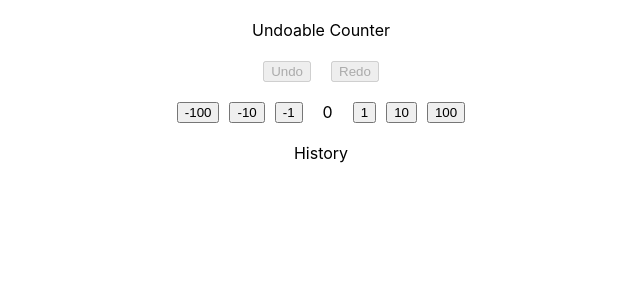
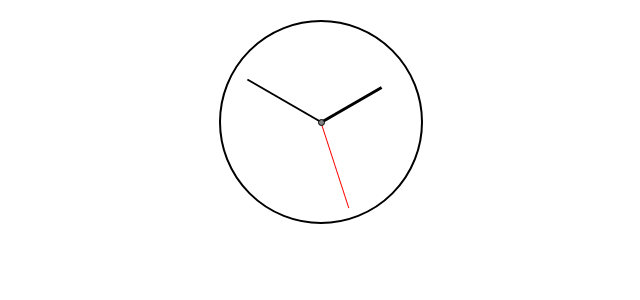
Before and after one commit to shrey-soni/Frontendeval, a React (Create React App) app: page / in a window 1280 px wide. Shown: the top 300 px of the page, without its empty margins (319-959 px from the left). Built offline with nearby package versions, Linux system fonts and the light colour scheme.

Commit message:
analog_clock

```diff
--- a/src/App.js
+++ b/src/App.js
@@ -1,11 +1,14 @@
 import './App.css';
 // import FaqComponent from './frontendeval/FAQ_Component/faq_component';
-import UndoableCounter from './frontendeval/Undoable_Counter/undoable_counter';
+// import UndoableCounter from './frontendeval/Undoable_Counter/undoable_counter';
+import AnalogClock from './frontendeval/Analog_Clock/analog_clock';
+
 function App() {
   return (
     <div className="App">
       {/* <FaqComponent /> */}
-      <UndoableCounter />
+      {/* <UndoableCounter /> */}
+      <AnalogClock/>
     </div>
   );
 }
--- /dev/null
+++ b/src/frontendeval/Analog_Clock/analog_clock.js
@@ -0,0 +1,60 @@
+import React from "react";
+
+class AnalogClock extends React.Component {
+    clockInterval = "";
+    constructor() {
+        super();
+        this.state = {
+            seconds: 0,
+            hours: 0,
+            minutes: 0,
+        };
+        this.updateTime = this.updateTime.bind(this);
+    }
+
+    componentDidMount() {
+        this.clockInterval = setInterval(this.updateTime, 1000);
+    }
+    componentWillUnmount() {
+        clearInterval(this.clockInterval);
+    }
+
+    updateTime() {
+        const date = new Date();
+        let hours = date.getHours();
+        let minutes = date.getMinutes();
+        let seconds = date.getSeconds();
+        // if(seconds === 0){
+        //     let elms = document.getElementsByClassName("ac_second_hand");
+        //     elms[0].style.transition = ""
+        // }
+        // else {
+        //     let elms = document.getElementsByClassName("ac_second_hand");
+        //     elms[0].style.transition = "transform 1s linear";
+        // }
+        this.setState({ seconds, hours, minutes });
+    }
+
+    render() {
+        const { seconds , hours, minutes } = this.state;
+        const secondStyle = {
+            transform: `rotate(${(seconds * 6) + 90}deg)`,
+        }
+        const hourStyle={
+            transform: `rotate(${(hours * 30) + 90}deg)`,
+        }
+        const minuteStyle={
+            transform: `rotate(${(minutes * 6) + 90}deg)`,
+        }
+        return (<div id="analog_clock" className="analog_clock">
+            <div className="ac_dial">
+                <div className="ac_holder"></div>
+                <div className="ac_second_hand" style={secondStyle}></div>
+                <div className="ac_minute_hand" style={minuteStyle}></div>
+                <div className="ac_hour_hand" style={hourStyle}></div>
+            </div>
+        </div>);
+    }
+}
+
+export default AnalogClock
--- /dev/null
+++ b/src/frontendeval/Analog_Clock/style.css
@@ -0,0 +1,53 @@
+.analog_clock{
+    display: flex;
+    justify-content: center;
+}
+
+.ac_dial{
+    width: 200px;
+    height: 200px;
+    border-radius: 50%;
+    border: 2px solid black;
+    display: flex;
+    align-items: center;
+    justify-content: center;
+    position: relative;
+}
+
+.ac_holder{
+    width: 5px;
+    height: 5px;
+    border-radius: 50%;
+    border: 1px solid black;
+    display: flex;
+    justify-content: center;
+    background-color: grey;
+    position: absolute;
+    z-index: 3;
+
+}
+
+.ac_second_hand{
+    width: 180px;
+    height: 1px;
+    background: linear-gradient(to right, red 50%, transparent 50%);
+    transform-origin: center;
+    position: absolute;
+    transition: transform 1s linear;
+}
+
+.ac_minute_hand{
+    width: 170px;
+    height: 2px;
+    background: linear-gradient(to right, black 50%, transparent 50%);
+    position: absolute;
+    transition: transform 1s linear;
+}
+
+.ac_hour_hand{
+    width: 140px;
+    height: 3px;
+    background: linear-gradient(to right, black 50%, transparent 50%);
+    position: absolute;
+    transition: transform 1s linear;
+}
--- a/src/index.css
+++ b/src/index.css
@@ -1,5 +1,8 @@
 @import './frontendeval/FAQ_Component/style.css';
 @import './frontendeval/Undoable_Counter/style.css';
+@import './frontendeval/Analog_Clock/style.css';
+
+
 body {
   margin: 0;
   font-family: -apple-system, BlinkMacSystemFont, 'Segoe UI', 'Roboto', 'Oxygen',
```
